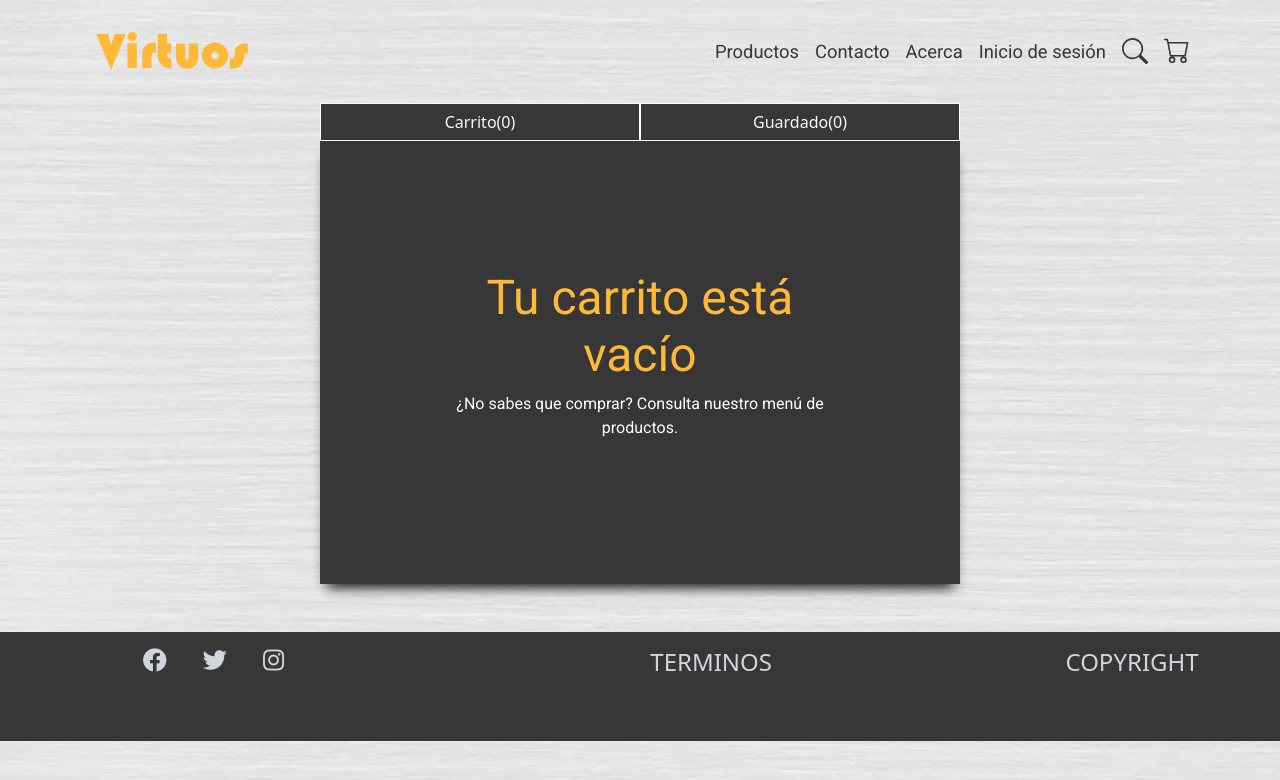
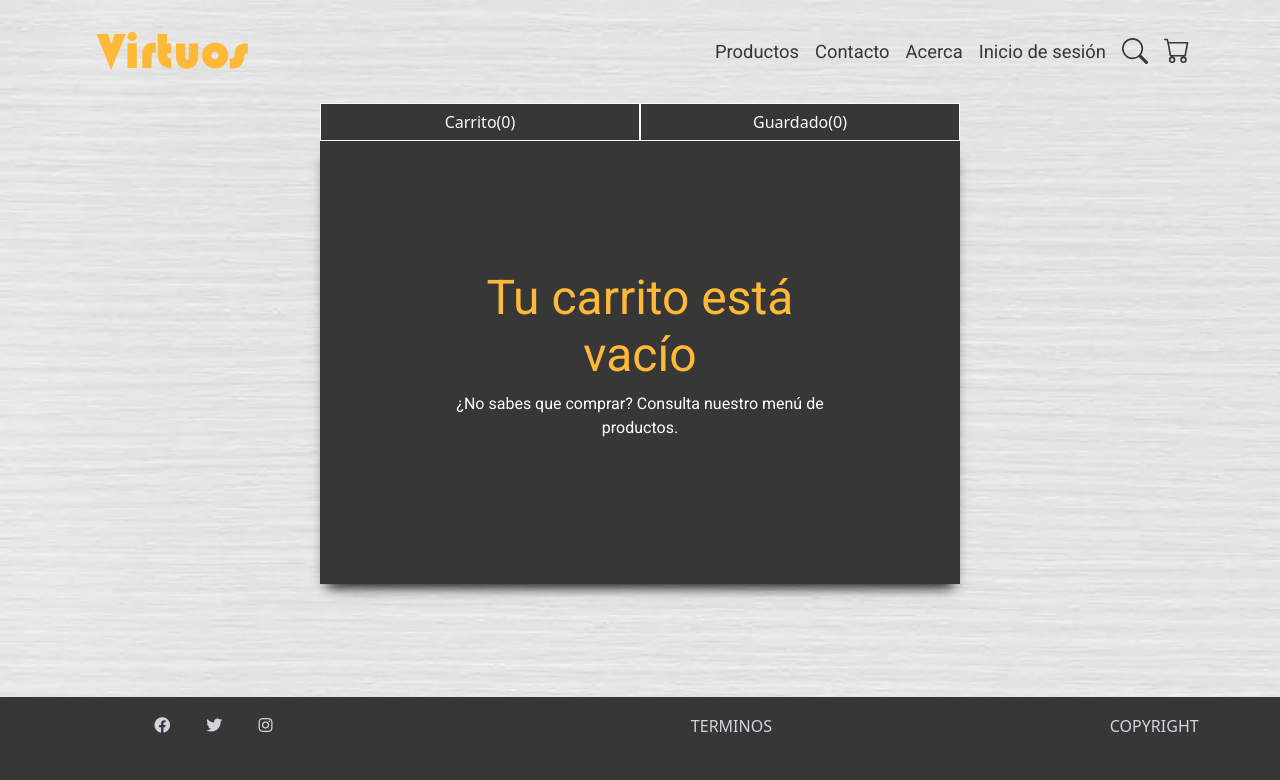
Before and after one commit to karen1421/proyectointegrador, a website: page html/carrito.html in a window 1280 px wide. Shown: the top 780 px of the page. Drawn offline with nearby package versions, Linux system fonts and the light colour scheme.

Commit message:
Footer text size fix

```diff
--- a/css/style.css
+++ b/css/style.css
@@ -154,14 +154,15 @@
   left:0px;
   bottom:0px;
   background-color: #373737 !important;
-  margin-top: auto;
+  margin-top: auto !important;
+  clear:both !important;
 }
 
 
 .footerText{
   cursor: pointer ;
   color: #D1D5DE ;
-  font-size: 3vmin !important;
+  font-size: 1rem !important;
 
 }
 .footerText:hover {
--- a/html/carrito.html
+++ b/html/carrito.html
@@ -147,7 +147,7 @@
 
 <!-- footer  -->
 <footer class="  text-white">
-  <div class="container-fluid footer text-center mt-5">
+  <div class="container-fluid footer text-center mt-5 fixed-bottom">
        <div class="row mt-1 ">
           <div class="col-md-3 col-lg-4 col-xl-3 mx-auto mb-4">
               <i class=" fab fa-facebook   mb-4 p-3 footerText"></i>
```
Also changed, not shown: html/contact.html (+1 -1 lines).
